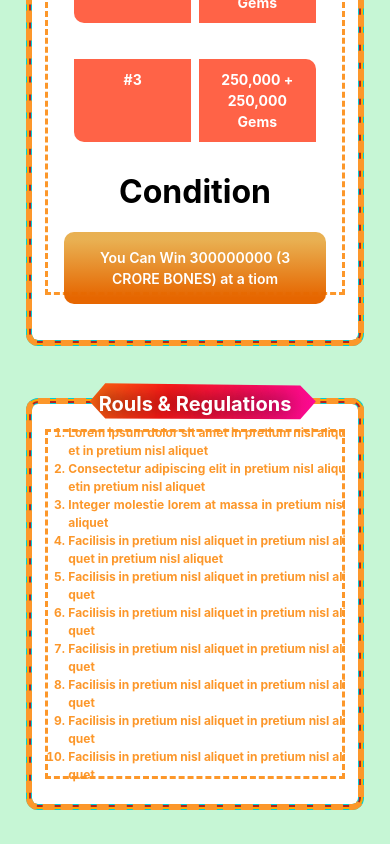
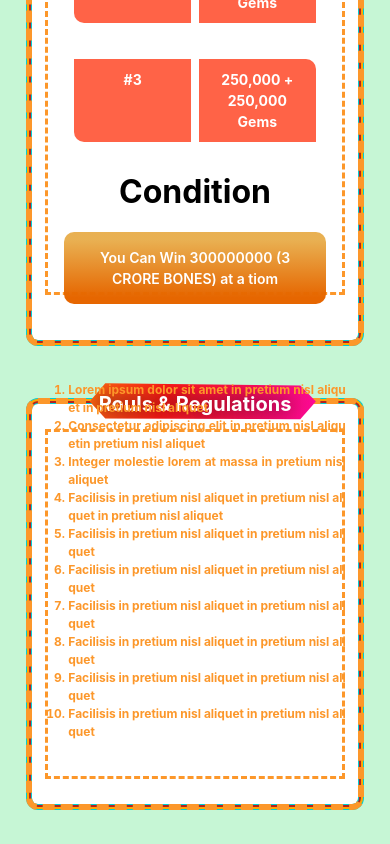
Before and after one commit to Ermaurya/projects, a React (Create React App) app: page / in a window 390 px wide. Shown: the part 2742-3586 px from the top of the page. Built offline with nearby package versions, Linux system fonts and the light colour scheme.

Commit message:
Update App.css

```diff
--- a/src/App.css
+++ b/src/App.css
@@ -101,6 +101,10 @@ font-size: 16px!important;
  position: relative;
  top: -130px;
 }
+  .css-8wmofp{
+  position: relative;
+    top: -43px;
+}
 }
 
 /*
```
